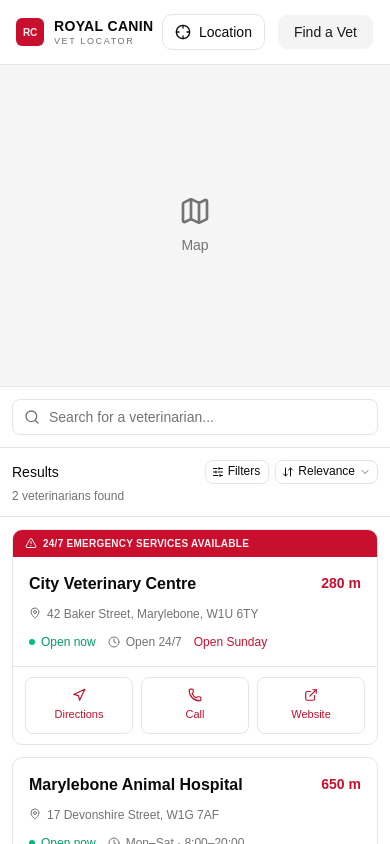
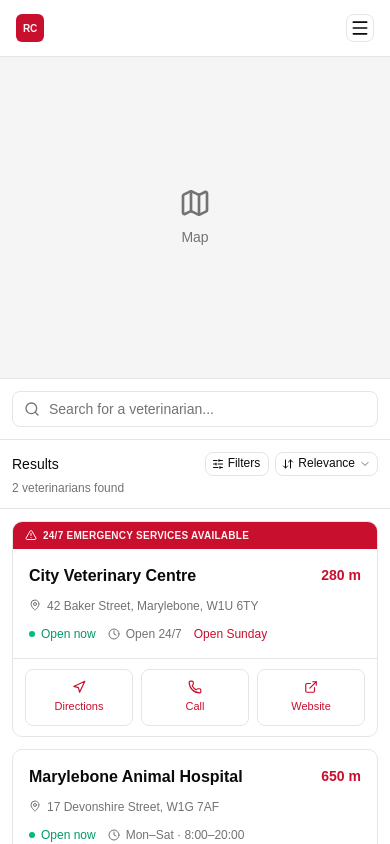
Before and after one commit to wav-rover/hackathon-ynov, a React (Vite) app in the folder front/: page / in a window 390 px wide. Built offline with nearby package versions, Linux system fonts and the light colour scheme.

Commit message:
Enhance AppHeader component with responsive menu functionality; integrate Sheet for mobile navigation and update layout for improved user experience

```diff
--- a/front/src/components/layout/AppHeader.tsx
+++ b/front/src/components/layout/AppHeader.tsx
@@ -1,20 +1,31 @@
-import { Crosshair } from "lucide-react"
+"use client"
+
+import { useState } from "react"
+import { Crosshair, Menu } from "lucide-react"
 
 import { Logo } from "@/components/logo/Logo"
 import { Button } from "@/components/ui/button"
+import {
+  Sheet,
+  SheetContent,
+  SheetHeader,
+  SheetTitle,
+} from "@/components/ui/sheet"
 
 const navLinkClass =
   "text-sm text-muted-foreground transition-colors hover:text-foreground"
 
 export function AppHeader() {
+  const [isMenuOpen, setIsMenuOpen] = useState(false)
+
   return (
     <header className="shrink-0 border-b border-border bg-background">
-      <div className="flex h-16 items-center gap-4 px-4 sm:gap-6 sm:px-6">
-        <a href="/" className="shrink-0">
-          <Logo />
+      <div className="flex h-14 items-center gap-3 px-4 sm:h-16 sm:gap-6 sm:px-6">
+        <a href="/" className="min-w-0 shrink">
+          <Logo className="max-sm:[&_span:last-child]:hidden" />
         </a>
 
-        <div className="flex min-w-0 flex-1 items-center justify-end gap-3 sm:gap-4">
+        <div className="hidden min-w-0 flex-1 items-center justify-end gap-3 sm:gap-4 md:flex">
           <Button
             type="button"
             variant="outline"
@@ -22,15 +33,14 @@
             className="h-9 shrink-0 gap-2 rounded-lg px-3 text-sm"
           >
             <Crosshair className="size-4" aria-hidden />
-            <span className="hidden sm:inline">Use my location</span>
-            <span className="sm:hidden">Location</span>
+            Use my location
           </Button>
 
           <Button type="button" variant="secondary" size="lg" className="h-9 shrink-0 rounded-lg px-4 text-sm">
             Find a Vet
           </Button>
 
-          <nav aria-label="Account navigation" className="hidden items-center gap-5 md:flex">
+          <nav aria-label="Account navigation" className="flex items-center gap-5">
             <button type="button" className={navLinkClass}>
               My Pets
             </button>
@@ -39,7 +49,58 @@
             </button>
           </nav>
         </div>
+
+        <Button
+          type="button"
+          variant="outline"
+          size="icon"
+          className="ml-auto shrink-0 md:hidden"
+          aria-label="Open menu"
+          onClick={() => setIsMenuOpen(true)}
+        >
+          <Menu className="size-5" />
+        </Button>
       </div>
+
+      <Sheet open={isMenuOpen} onOpenChange={setIsMenuOpen}>
+        <SheetContent side="right" className="w-full gap-0 p-0 sm:max-w-xs">
+          <SheetHeader className="border-b border-border px-4 py-5">
+            <SheetTitle>Menu</SheetTitle>
+          </SheetHeader>
+
+          <div className="flex flex-col gap-2 px-4 py-4">
+            <Button
+              type="button"
+              variant="outline"
+              size="lg"
+              className="h-10 w-full justify-start gap-2"
+              onClick={() => setIsMenuOpen(false)}
+            >
+              <Crosshair className="size-4" aria-hidden />
+              Use my location
+            </Button>
+
+            <Button
+              type="button"
+              variant="secondary"
+              size="lg"
+              className="h-10 w-full"
+              onClick={() => setIsMenuOpen(false)}
+            >
+              Find a Vet
+            </Button>
+
+            <nav aria-label="Account navigation" className="mt-2 flex flex-col gap-1 border-t border-border pt-4">
+              <button type="button" className={`${navLinkClass} rounded-md px-2 py-2.5 text-left`}>
+                My Pets
+              </button>
+              <button type="button" className={`${navLinkClass} rounded-md px-2 py-2.5 text-left`}>
+                Account
+              </button>
+            </nav>
+          </div>
+        </SheetContent>
+      </Sheet>
     </header>
   )
 }
```
